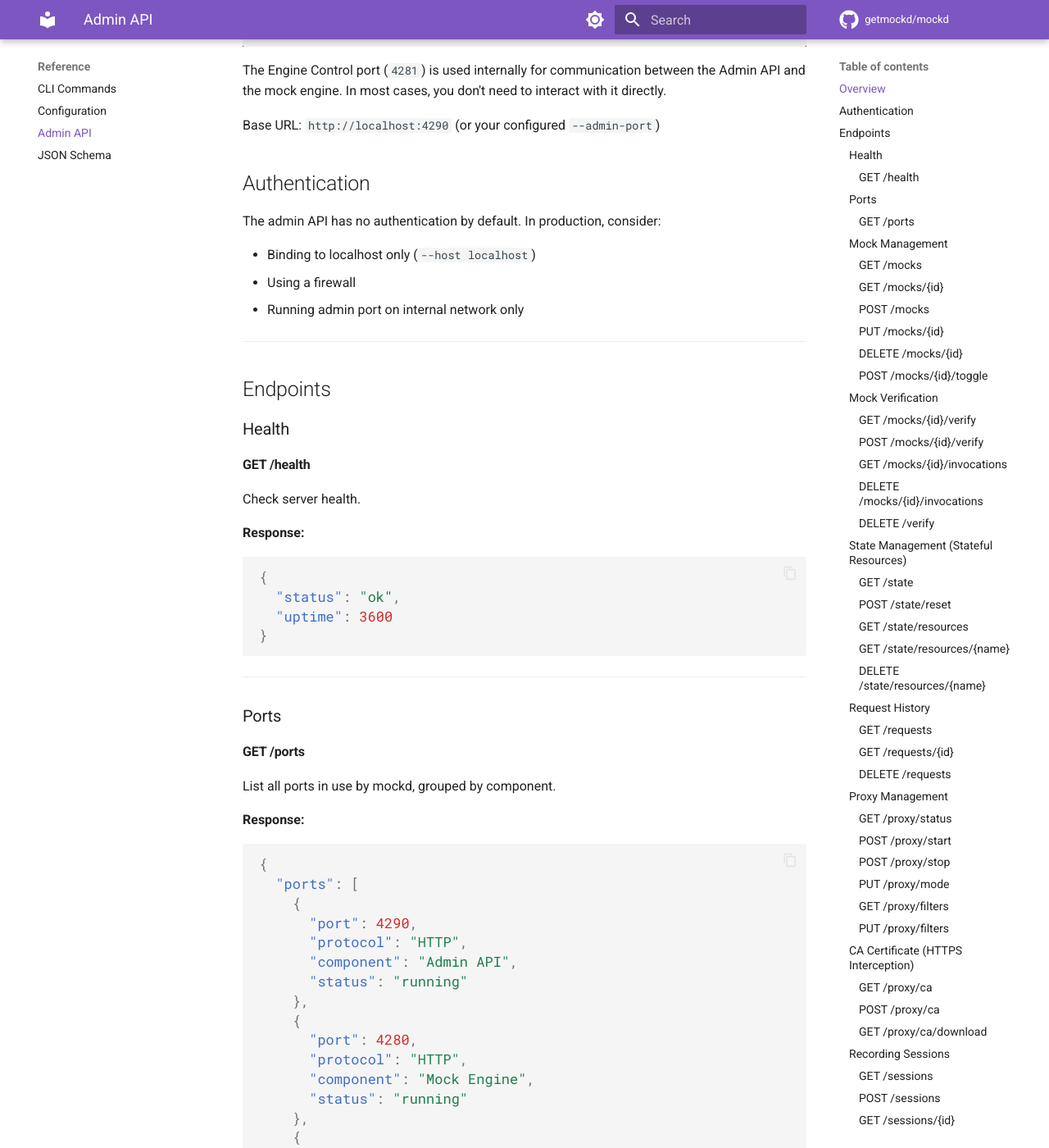
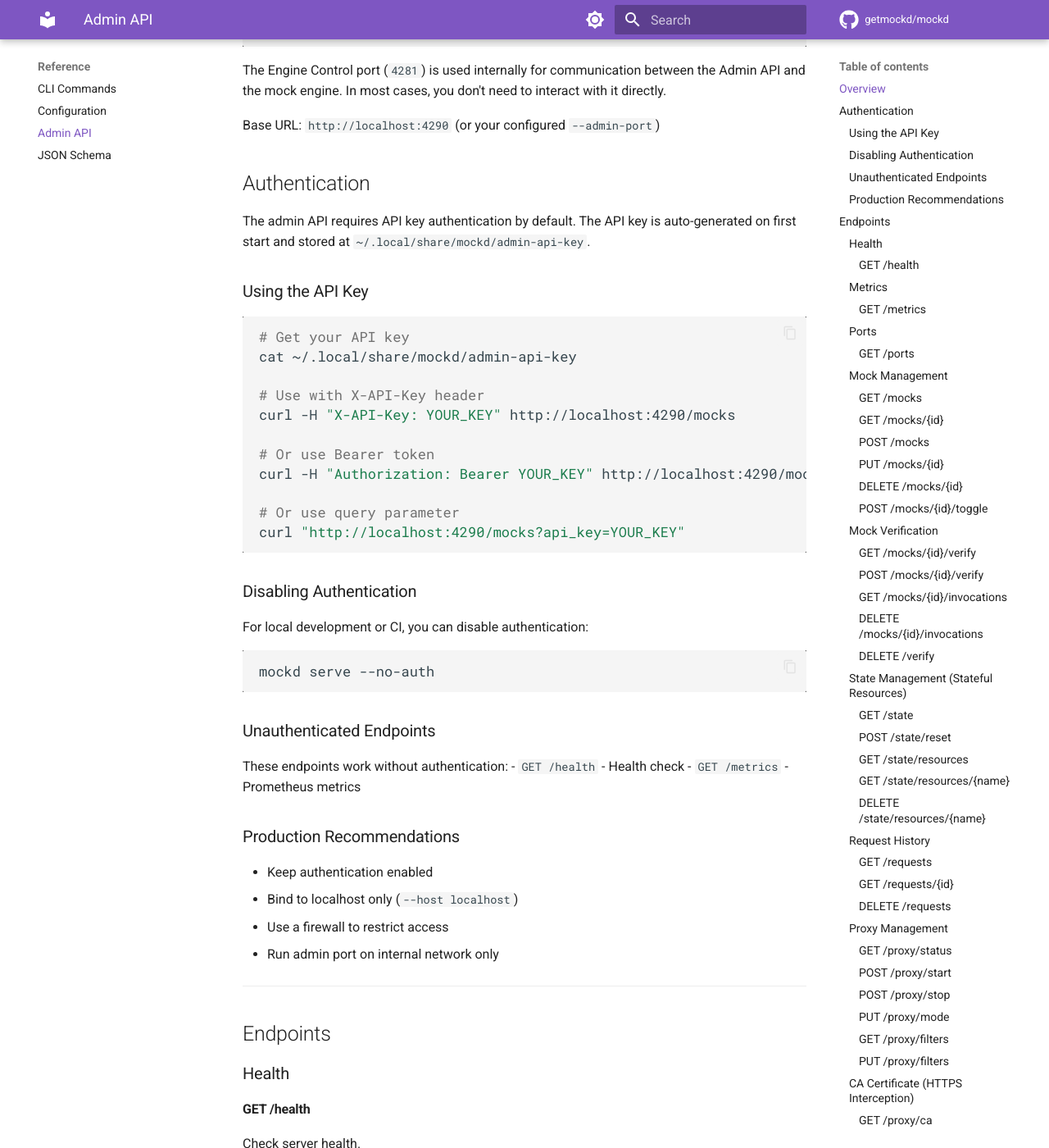
Before and after one commit to getmockd/mockd, an MkDocs documentation site: the page built from docs/reference/admin-api.md, in a window 1280 px wide and 1400 px high, scrolled down 641 px. Shown: the whole window at 82% size. Built offline with MkDocs 1.6.1 and Material for MkDocs 9.7.7, drawn with Linux system fonts in a browser that asks for light colours; comment, search, counter and statistics services are not loaded; some of the changed text lies outside the part shown.

Commit message:
fix: improve DX with YAML tags, auth docs, and metrics documentation
- Add YAML tags to ServerConfiguration port fields (httpPort, httpsPort, adminPort, etc.)
- Fix admin-api.md: document API key auth (was incorrectly stating 'no auth by default')
- Document --no-auth flag and how to get/use API keys
- Add /metrics endpoint documentation with Prometheus scrape config example
- Fix Go version requirement in README (1.25 -> 1.23)
- Add note about CLI flags taking precedence over config file ports

````diff
--- a/docs/reference/admin-api.md
+++ b/docs/reference/admin-api.md
@@ -24,11 +24,44 @@ Base URL: `http://localhost:4290` (or your configured `--admin-port`)
 
 ## Authentication
 
-The admin API has no authentication by default. In production, consider:
+The admin API requires API key authentication by default. The API key is auto-generated on first start and stored at `~/.local/share/mockd/admin-api-key`.
 
-- Binding to localhost only (`--host localhost`)
-- Using a firewall
-- Running admin port on internal network only
+### Using the API Key
+
+```bash
+# Get your API key
+cat ~/.local/share/mockd/admin-api-key
+
+# Use with X-API-Key header
+curl -H "X-API-Key: YOUR_KEY" http://localhost:4290/mocks
+
+# Or use Bearer token
+curl -H "Authorization: Bearer YOUR_KEY" http://localhost:4290/mocks
+
+# Or use query parameter
+curl "http://localhost:4290/mocks?api_key=YOUR_KEY"
+```
+
+### Disabling Authentication
+
+For local development or CI, you can disable authentication:
+
+```bash
+mockd serve --no-auth
+```
+
+### Unauthenticated Endpoints
+
+These endpoints work without authentication:
+- `GET /health` - Health check
+- `GET /metrics` - Prometheus metrics
+
+### Production Recommendations
+
+- Keep authentication enabled
+- Bind to localhost only (`--host localhost`)
+- Use a firewall to restrict access
+- Run admin port on internal network only
 
 ---
 
@@ -47,6 +80,46 @@ Check server health.
   "status": "ok",
   "uptime": 3600
 }
+```
+
+---
+
+### Metrics
+
+#### GET /metrics
+
+Prometheus-compatible metrics endpoint. No authentication required.
+
+**Response:** Prometheus text format
+
+```
+# HELP mockd_uptime_seconds Server uptime in seconds
+# TYPE mockd_uptime_seconds gauge
+mockd_uptime_seconds 3600
+
+# HELP mockd_http_requests_total Total HTTP requests processed
+# TYPE mockd_http_requests_total counter
+mockd_http_requests_total{method="GET",path="/api/users",status="200"} 42
+
+# HELP mockd_http_request_duration_seconds HTTP request latency
+# TYPE mockd_http_request_duration_seconds histogram
+mockd_http_request_duration_seconds_bucket{le="0.01"} 100
+mockd_http_request_duration_seconds_bucket{le="0.1"} 150
+mockd_http_request_duration_seconds_bucket{le="+Inf"} 155
+
+# Go runtime metrics
+go_goroutines 12
+go_memstats_heap_alloc_bytes 4194304
+```
+
+**Prometheus Configuration:**
+
+```yaml
+scrape_configs:
+  - job_name: 'mockd'
+    static_configs:
+      - targets: ['localhost:4290']
+    metrics_path: /metrics
 ```
 
 ---
````
Also changed, not shown: README.md (+1 -1 lines), docs/reference/configuration.md (+6 -1 lines), 1 other file.
